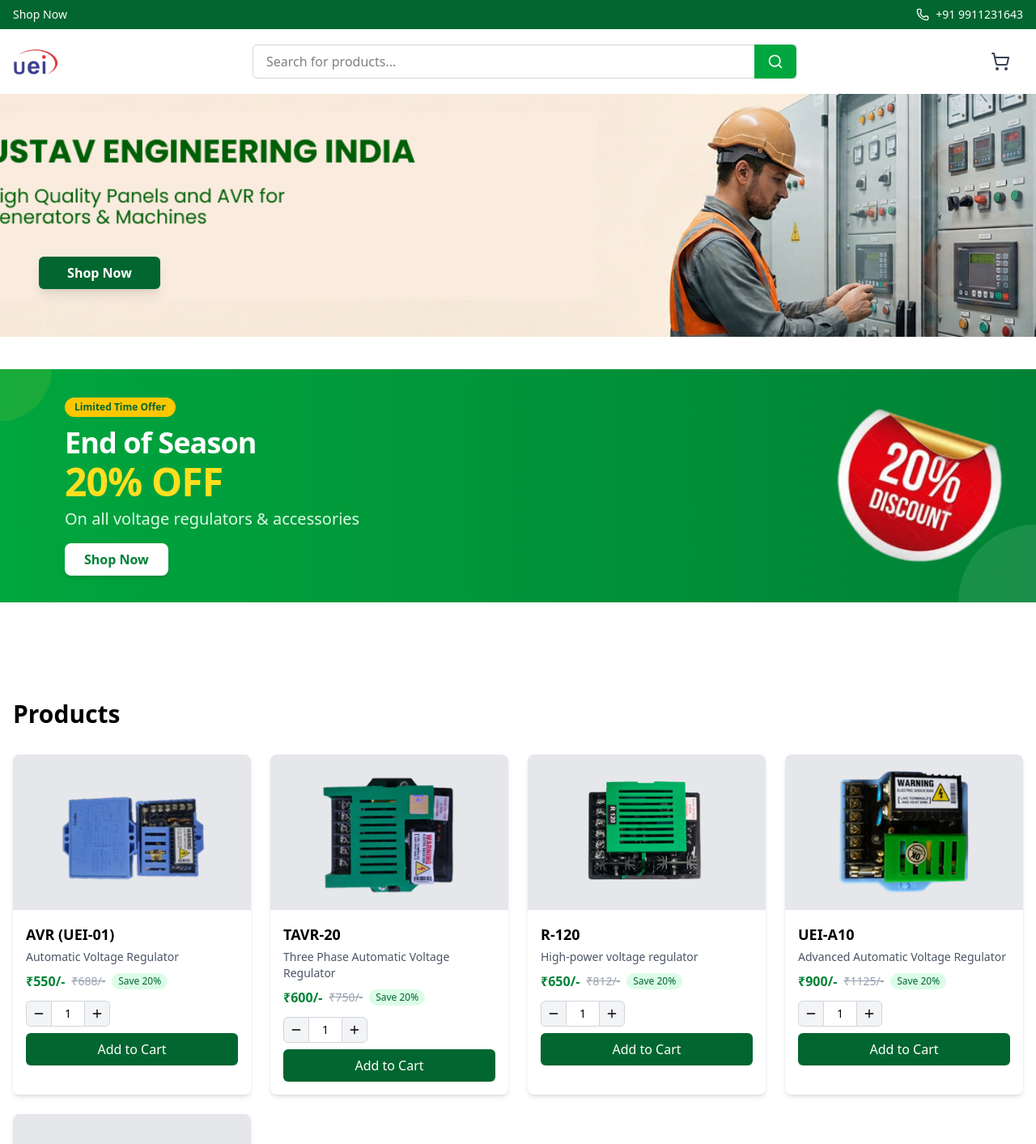
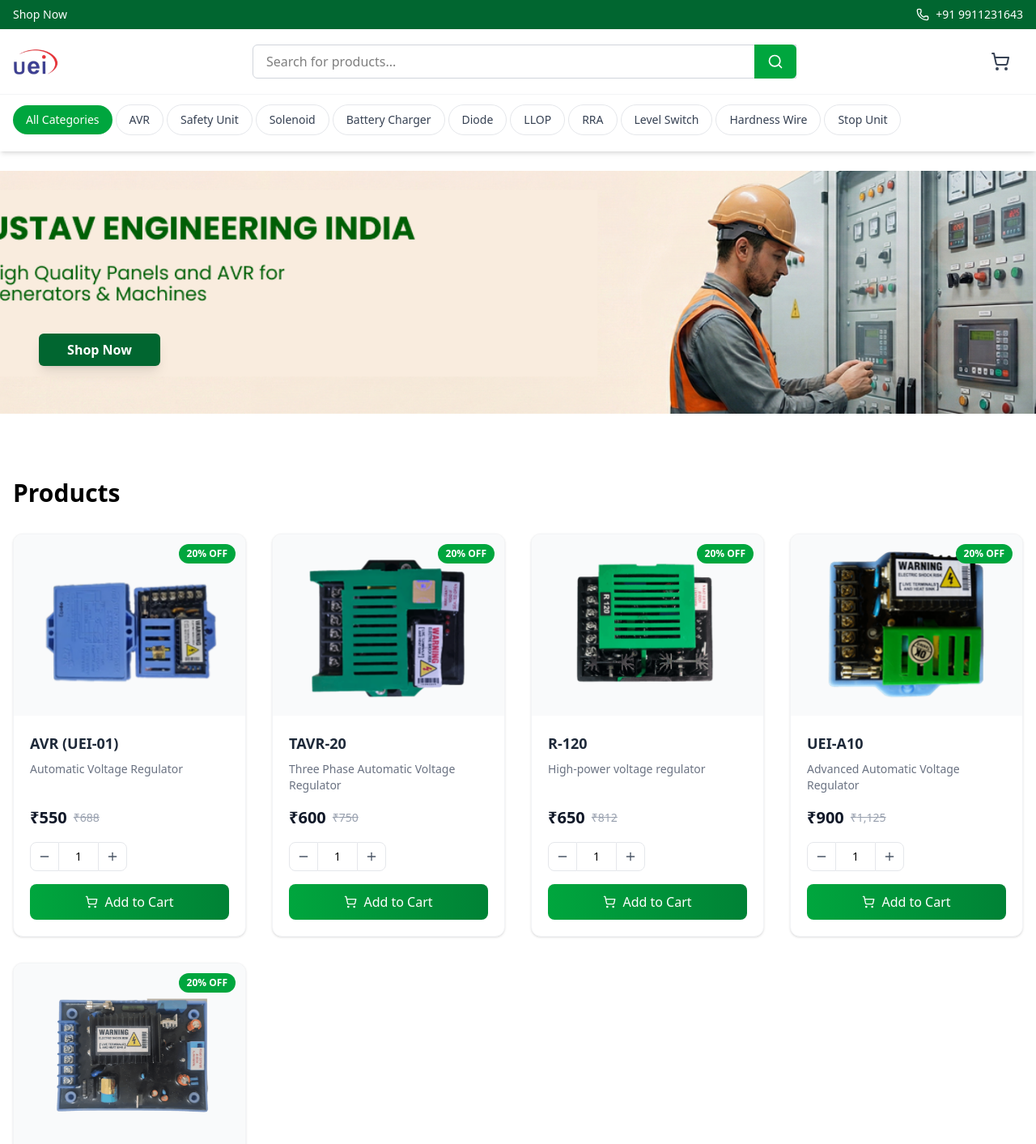
Before and after one commit to Princejangra146/ustavengineeringindia, a React (Vite) app: page / in a window 1280 px wide. Shown: the top 1413 px of the page at 81% size. Built offline with nearby package versions, Linux system fonts and the light colour scheme.

Commit message:
Refactor: Move category bar to separate component and position between header and banner

```diff
--- a/index.html
+++ b/index.html
@@ -2,7 +2,7 @@
 <html lang="en">
   <head>
     <meta charset="UTF-8" />
-    <link rel="icon" type="image/svg+xml" href="/vite.svg" />
+    <link rel="icon" type="image/png" href="/logo.png" />
     <meta name="viewport" content="width=device-width, initial-scale=1.0" />
     <title>uei</title>
   </head>
--- a/package.json
+++ b/package.json
@@ -10,7 +10,9 @@
     "preview": "vite preview"
   },
   "dependencies": {
+    "@headlessui/react": "^2.2.9",
     "@tailwindcss/vite": "^4.1.17",
+    "framer-motion": "^12.23.24",
     "lucide-react": "^0.554.0",
     "react": "^19.2.0",
     "react-dom": "^19.2.0",
--- /dev/null
+++ b/src/pages/category.tsx
@@ -0,0 +1,40 @@
+// src/components/CategoryBar.tsx
+import React from 'react';
+
+interface CategoryBarProps {
+  isScrolled: boolean;
+}
+
+const CategoryBar: React.FC<CategoryBarProps> = ({ isScrolled }) => {
+  return (
+    <div className={`sticky top-[104px] z-30 border-t border-gray-100 transition-all duration-300 ${
+      isScrolled
+        ? 'bg-white/90 backdrop-blur-sm'
+        : 'bg-white'
+    }`} style={{
+      WebkitBackdropFilter: isScrolled ? 'blur(4px)' : 'none',
+      backdropFilter: isScrolled ? 'blur(4px)' : 'none'
+    }}>
+      <div className="container mx-auto px-4 py-3">
+        <div className="flex items-center space-x-1 overflow-x-auto pb-2 scrollbar-hide">
+          <button className="flex-shrink-0 px-4 py-2 bg-green-600 text-white rounded-full text-sm font-medium whitespace-nowrap">
+            All Categories
+          </button>
+          {[
+            'AVR', 'Safety Unit', 'Solenoid', 'Battery Charger', 'Diode',
+            'LLOP', 'RRA', 'Level Switch', 'Hardness Wire', 'Stop Unit'
+          ].map((category) => (
+            <button
+              key={category}
+              className="flex-shrink-0 px-4 py-2 bg-white hover:bg-gray-100 text-gray-700 rounded-full text-sm font-medium border border-gray-200 whitespace-nowrap transition-colors"
+            >
+              {category}
+            </button>
+          ))}
+        </div>
+      </div>
+    </div>
+  );
+};
+
+export default CategoryBar;
--- a/src/pages/home.tsx
+++ b/src/pages/home.tsx
@@ -1,4 +1,4 @@
-import React, { useState } from 'react';
+import React, { useState, useEffect } from 'react';
 import { useNavigate, Link } from 'react-router-dom';
 import { Search, ShoppingCart, Menu, Phone, CheckCircle, ArrowLeft, Plus, Minus } from 'lucide-react';
 
@@ -19,6 +19,7 @@
 
 const Home = () => {
   const navigate = useNavigate();
+  const [isScrolled, setIsScrolled] = useState(false);
   const [cart, setCart] = useState<CartItem[]>(() => {
     // Load cart from localStorage on initial render
     if (typeof window !== 'undefined') {
@@ -27,6 +28,22 @@
     }
     return [];
   });
+
+  // Add this effect for scroll handling
+  useEffect(() => {
+    const handleScroll = () => {
+      const scrollPosition = window.scrollY;
+      if (scrollPosition > 10) {
+        setIsScrolled(true);
+      } else {
+        setIsScrolled(false);
+      }
+    };
+
+    window.addEventListener('scroll', handleScroll);
+    return () => window.removeEventListener('scroll', handleScroll);
+  }, []);
+
   const [showCartPopup, setShowCartPopup] = useState(false);
   const [searchQuery, setSearchQuery] = useState('');
   const [filteredProducts, setFilteredProducts] = useState<Product[]>([]);
@@ -166,8 +183,12 @@
 
   return (
     <div className="min-h-screen">
-      {/* Top Header */}
-      <div className="bg-green-800 text-white py-2 text-sm">
+      {/* Top Header - Sticky */}
+  <div className={`sticky top-0 z-50 text-white py-2 text-sm transition-all duration-300 ${
+  isScrolled
+    ? 'bg-green-800/90 backdrop-blur-sm'
+    : 'bg-green-800'
+}`}>
         <div className="container mx-auto px-4 flex justify-between items-center">
           <span>Shop Now</span>
           <div className="flex items-center gap-2">
@@ -177,8 +198,12 @@
         </div>
       </div>
 
-      {/* Navbar */}
-      <nav className="bg-white shadow-md">
+      {/* Navbar - Sticky */}
+ <nav className={`sticky top-8 z-40 shadow-md transition-all duration-300 ${
+  isScrolled
+    ? 'bg-white/90 backdrop-blur-sm'
+    : 'bg-white'
+}`}>
         <div className="container mx-auto px-4 py-3 flex items-center justify-between">
           {/* Logo */}
           <div className="flex items-center">
@@ -225,10 +250,58 @@
             </button>
           </div>
         </div>
+
+        {/* Category Bar */}
+<div className={`sticky top-[104px] z-30 border-t border-gray-100 transition-all duration-300 ${
+  isScrolled
+    ? 'bg-white/90 backdrop-blur-sm'
+    : 'bg-white'
+}`} style={{
+  WebkitBackdropFilter: isScrolled ? 'blur(4px)' : 'none',
+  backdropFilter: isScrolled ? 'blur(4px)' : 'none'
+}}>
+          <div className="container mx-auto px-4 py-3">
+            <div className="flex items-center space-x-1 overflow-x-auto pb-2 scrollbar-hide">
+              {/* Category items will go here */}
+              <button className="flex-shrink-0 px-4 py-2 bg-green-600 text-white rounded-full text-sm font-medium whitespace-nowrap">
+                All Categories
+              </button>
+              {[
+                'AVR', 'Safety Unit', 'Solenoid', 'Battery Charger', 'Diode',
+                'LLOP', 'RRA', 'Level Switch', 'Hardness Wire', 'Stop Unit'
+              ].map((category) => (
+                <button
+                  key={category}
+                  className="flex-shrink-0 px-4 py-2 bg-white hover:bg-gray-100 text-gray-700 rounded-full text-sm font-medium border border-gray-200 whitespace-nowrap transition-colors"
+                >
+                  {category}
+                </button>
+              ))}
+            </div>
+          </div>
+        </div>
       </nav>
 
+      {/* Add this to your global CSS or style tag */}
+   <style>{`
+  .scrollbar-hide::-webkit-scrollbar {
+    display: none;
+  }
+  .scrollbar-hide {
+    -ms-overflow-style: none;
+    scrollbar-width: none;
+  }
+  /* Improved backdrop blur support */
+  @supports (backdrop-filter: blur(4px)) or (-webkit-backdrop-filter: blur(4px)) {
+    .backdrop-blur-sm {
+      -webkit-backdrop-filter: blur(4px);
+      backdrop-filter: blur(4px);
+    }
+  }
+`}</style>
+
       {/* Banner Section */}
-      <div className="w-full relative">
+      <div className="w-full relative mt-6">
         {/* Desktop/Laptop Banner (hidden on mobile) */}
         <div className="hidden md:block">
           <img
@@ -348,41 +421,6 @@
         </div>
       )}
 
-      {/* Sale Banner */}
-      <div className="relative bg-gradient-to-r from-green-600 to-green-700 text-white overflow-hidden my-10">
-        <div className="max-w-7xl mx-auto px-6 py-8 sm:px-6 lg:px-8">
-          <div className="flex flex-col md:flex-row items-center justify-between">
-            <div className="w-full text-left mb-6 md:mb-0 md:w-1/2 pl-4 md:pl-8 lg:pl-12">
-              <span className="inline-block bg-yellow-400 text-green-800 text-xs font-semibold px-3 py-1 rounded-full mb-3">
-                Limited Time Offer
-              </span>
-              <h2 className="text-3xl md:text-4xl font-extrabold tracking-tight mb-2">
-                <span className="block">End of Season</span>
-                <span className="block text-4xl md:text-5xl text-yellow-300 mt-1">20% OFF</span>
-              </h2>
-              <p className="text-lg md:text-xl mb-4 text-green-100">On all voltage regulators & accessories</p>
-              <button
-                onClick={() => window.scrollTo({top: document.getElementById('products')?.offsetTop, behavior: 'smooth'})}
-                className="px-6 py-2 bg-white text-green-700 font-bold rounded-lg hover:bg-gray-100 transition-all duration-300 shadow-md hover:shadow-lg"
-              >
-                Shop Now
-              </button>
-            </div>
-            <div className="hidden lg:flex justify-end w-1/2">
-              <div className="relative w-48 h-48 md:w-56 md:h-56">
-                <img
-                  src="/discount.png"
-                  alt="Discount"
-                  className="w-full h-full object-contain"
-                />
-              </div>
-            </div>
-          </div>
-        </div>
-        {/* Decorative elements */}
-        <div className="absolute top-0 left-0 w-32 h-32 bg-yellow-300 rounded-full opacity-10 transform -translate-x-16 -translate-y-16"></div>
-        <div className="absolute bottom-0 right-0 w-48 h-48 bg-white rounded-full opacity-10 transform translate-x-24 translate-y-24"></div>
-      </div>
 
       {/* Products Section */}
       <div id="products" className="pt-8">
@@ -400,59 +438,81 @@
               </div>
             )}
             <h2 className="text-3xl font-bold text-left mb-8">Products</h2>
-            <div className="grid grid-cols-1 md:grid-cols-2 lg:grid-cols-4 gap-6">
+            <div className="grid grid-cols-1 sm:grid-cols-2 lg:grid-cols-4 gap-8 px-4 sm:px-0">
               {products.map((product) => (
                 <div
                   key={product.id}
-                  className="bg-white rounded-lg shadow-md overflow-hidden hover:shadow-lg transition-shadow duration-300 cursor-pointer"
-                  onClick={() => navigate(`/product/${product.id}`)}
+                  className="group bg-white rounded-xl shadow-sm hover:shadow-xl transition-all duration-300 overflow-hidden border border-gray-100 hover:border-green-100 flex flex-col h-full"
                 >
-                  <div className="h-48 bg-gray-200">
+                  {/* Product Image */}
+                  <div className="relative h-56 bg-gray-50 flex items-center justify-center p-4 overflow-hidden">
                     <img
                       src={product.image}
                       alt={product.name}
-                      className="w-full h-full object-contain p-4"
+                      className="h-full w-auto object-contain transition-transform duration-500 group-hover:scale-105"
                     />
+                    {/* Discount Badge */}
+                    <div className="absolute top-3 right-3 bg-green-600 text-white text-xs font-bold px-2.5 py-1 rounded-full">
+                      {Math.round(((product.originalPrice - product.price) / product.originalPrice * 100))}% OFF
                     </div>
-                  <div className="p-4">
-                    <h3 className="text-lg font-semibold mb-1">{product.name}</h3>
-                    <p className="text-gray-600 text-sm mb-2">{product.description}</p>
-                    <div className="flex items-center">
-                      <span className="text-green-700 font-bold">₹{product.price}/-</span>
-                      <span className="ml-2 text-gray-400 text-sm line-through">₹{product.originalPrice}/-</span>
-                      <span className="ml-2 text-xs bg-green-100 text-green-800 px-2 py-0.5 rounded-full">
-                        Save {Math.round(((product.originalPrice - product.price) / product.originalPrice * 100))}%
-                      </span>
+                  </div>
+
+                  {/* Product Info */}
+                  <div className="p-5 flex-1 flex flex-col">
+                    <h3
+                      className="text-lg font-bold text-gray-800 mb-2 hover:text-green-600 transition-colors cursor-pointer"
+                      onClick={() => navigate(`/product/${product.id}`)}
+                    >
+                      {product.name}
+                    </h3>
+                    <p className="text-gray-500 text-sm mb-4 line-clamp-2">
+                      {product.description}
+                    </p>
+
+                    {/* Price */}
+                    <div className="mt-auto">
+                      <div className="flex items-center mb-4">
+                        <span className="text-xl font-bold text-gray-900">₹{product.price.toLocaleString()}</span>
+                        <span className="ml-2 text-sm text-gray-400 line-through">₹{product.originalPrice.toLocaleString()}</span>
                       </div>
 
                       {/* Quantity Selector */}
-                    <div className="flex items-center mt-3 mb-2">
+                      <div className="flex items-center mb-4">
                         <button
-                        onClick={(e) => decreaseQuantity(product.id, e)}
-                        className="w-8 h-8 flex items-center justify-center border border-gray-300 rounded-l-md bg-gray-100 hover:bg-gray-200"
+                          onClick={(e) => {
+                            e.stopPropagation();
+                            decreaseQuantity(product.id, e);
+                          }}
+                          className="w-9 h-9 flex items-center justify-center border border-gray-200 rounded-l-lg hover:bg-gray-50 transition-colors"
                         >
-                        <Minus className="h-4 w-4" />
+                          <Minus className="h-4 w-4 text-gray-600" />
                         </button>
-                      <div className="w-10 h-8 flex items-center justify-center border-t border-b border-gray-300 bg-white text-center text-sm">
+                        <div className="w-12 h-9 flex items-center justify-center border-t border-b border-gray-200 bg-white text-center text-sm font-medium">
                           {quantities[product.id] || 1}
                         </div>
                         <button
-                        onClick={(e) => increaseQuantity(product.id, e)}
-                        className="w-8 h-8 flex items-center justify-center border border-gray-300 rounded-r-md bg-gray-100 hover:bg-gray-200"
+                          onClick={(e) => {
+                            e.stopPropagation();
+                            increaseQuantity(product.id, e);
+                          }}
+                          className="w-9 h-9 flex items-center justify-center border border-gray-200 rounded-r-lg hover:bg-gray-50 transition-colors"
                         >
-                        <Plus className="h-4 w-4" />
+                          <Plus className="h-4 w-4 text-gray-600" />
                         </button>
                       </div>
 
+                      {/* Add to Cart Button */}
                       <button
                         onClick={(e) => {
                           e.stopPropagation();
                           addToCart(product, e);
                         }}
-                      className="w-full bg-green-800 hover:bg-green-700 text-white font-medium py-2 px-4 rounded-md transition duration-300"
+                        className="w-full bg-gradient-to-r from-green-600 to-green-700 hover:from-green-700 hover:to-green-800 text-white font-medium py-2.5 px-4 rounded-lg transition-all duration-300 flex items-center justify-center gap-2"
                       >
+                        <ShoppingCart className="h-4 w-4" />
                         Add to Cart
                       </button>
+                    </div>
                   </div>
                 </div>
               ))}
@@ -460,8 +520,6 @@
           </div>
         )}
       </div>
-
-      {/* Cart Popup */}
       {showCartPopup && <CartPopup />}
 
       {/* Add the animation to your CSS */}
```
Also changed, not shown: 1 other file (tests, documents, lock files or other folders). Lines whose indentation alone changed are shown as unchanged.
